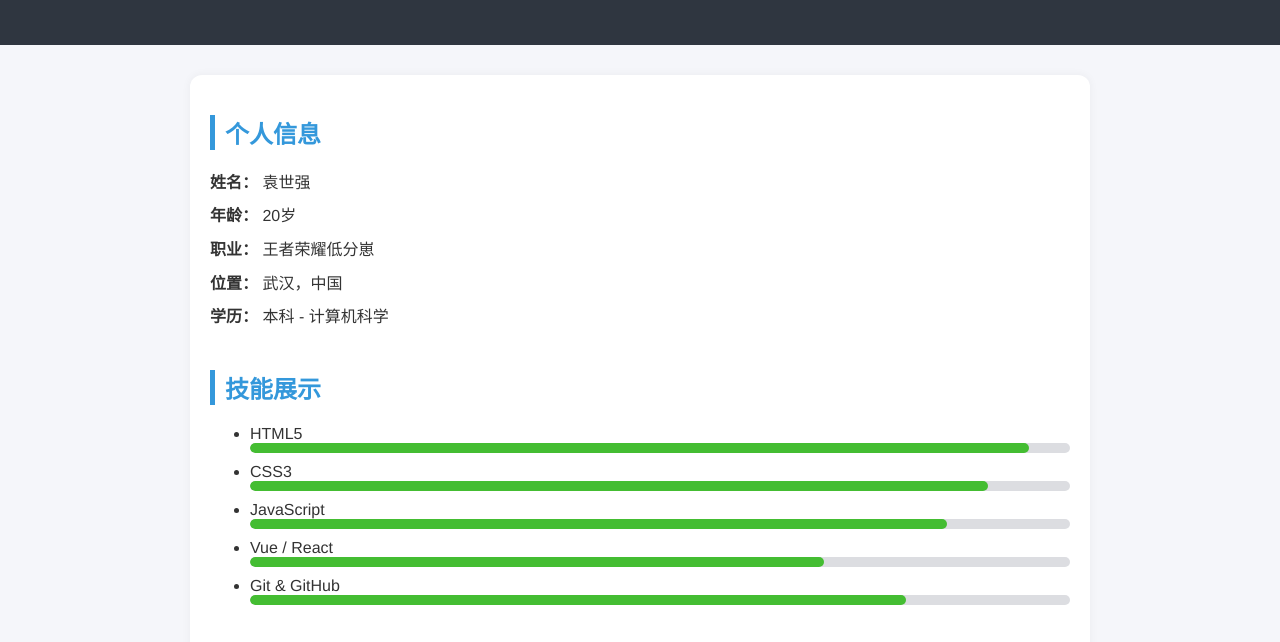
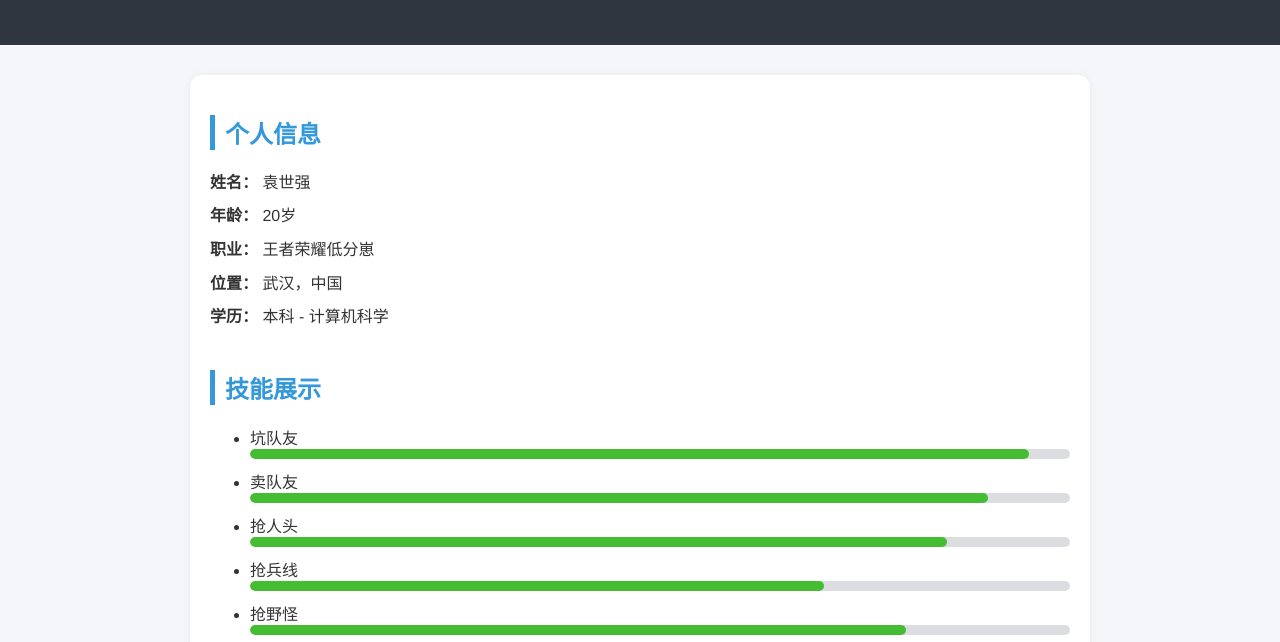
Before and after one commit to mingbit648/yuan, a plain HTML site: page index.html in a window 1280 px wide. Shown: the part 282-924 px from the top of the page. Drawn offline with Linux system fonts and the light colour scheme.

Commit message:
Update index.html

```diff
--- a/index.html
+++ b/index.html
@@ -131,19 +131,19 @@
     <section>
       <h2>技能展示</h2>
       <ul class="skills-list">
-        <li>HTML5
+        <li>坑队友
           <div class="bar"><div class="bar-fill" style="width: 95%;"></div></div>
         </li>
-        <li>CSS3
+        <li>卖队友
           <div class="bar"><div class="bar-fill" style="width: 90%;"></div></div>
         </li>
-        <li>JavaScript
+        <li>抢人头
           <div class="bar"><div class="bar-fill" style="width: 85%;"></div></div>
         </li>
-        <li>Vue / React
+        <li>抢兵线
           <div class="bar"><div class="bar-fill" style="width: 70%;"></div></div>
         </li>
-        <li>Git & GitHub
+        <li>抢野怪
           <div class="bar"><div class="bar-fill" style="width: 80%;"></div></div>
         </li>
       </ul>
```
